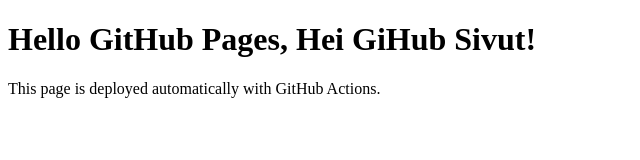
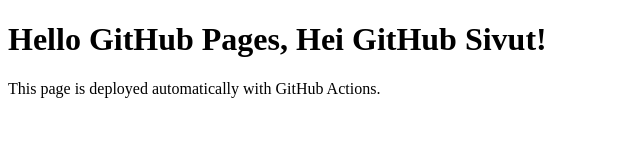
Before and after one commit to mantyouti/Viikko2, a plain HTML site: page index.html in a window 1280 px wide. Shown: the whole page, without its empty margins (0-640 px from the left). Drawn offline with Linux system fonts and the light colour scheme.

Commit message:
kirotusvirhe

```diff
--- a/index.html
+++ b/index.html
@@ -6,7 +6,7 @@
 </head>
 <body>
   <main>
-    <h1>Hello GitHub Pages, Hei GiHub Sivut!</h1>
+    <h1>Hello GitHub Pages, Hei GitHub Sivut!</h1>
     <p>This page is deployed automatically with GitHub Actions.</p>
   </main>
 </body>
```
